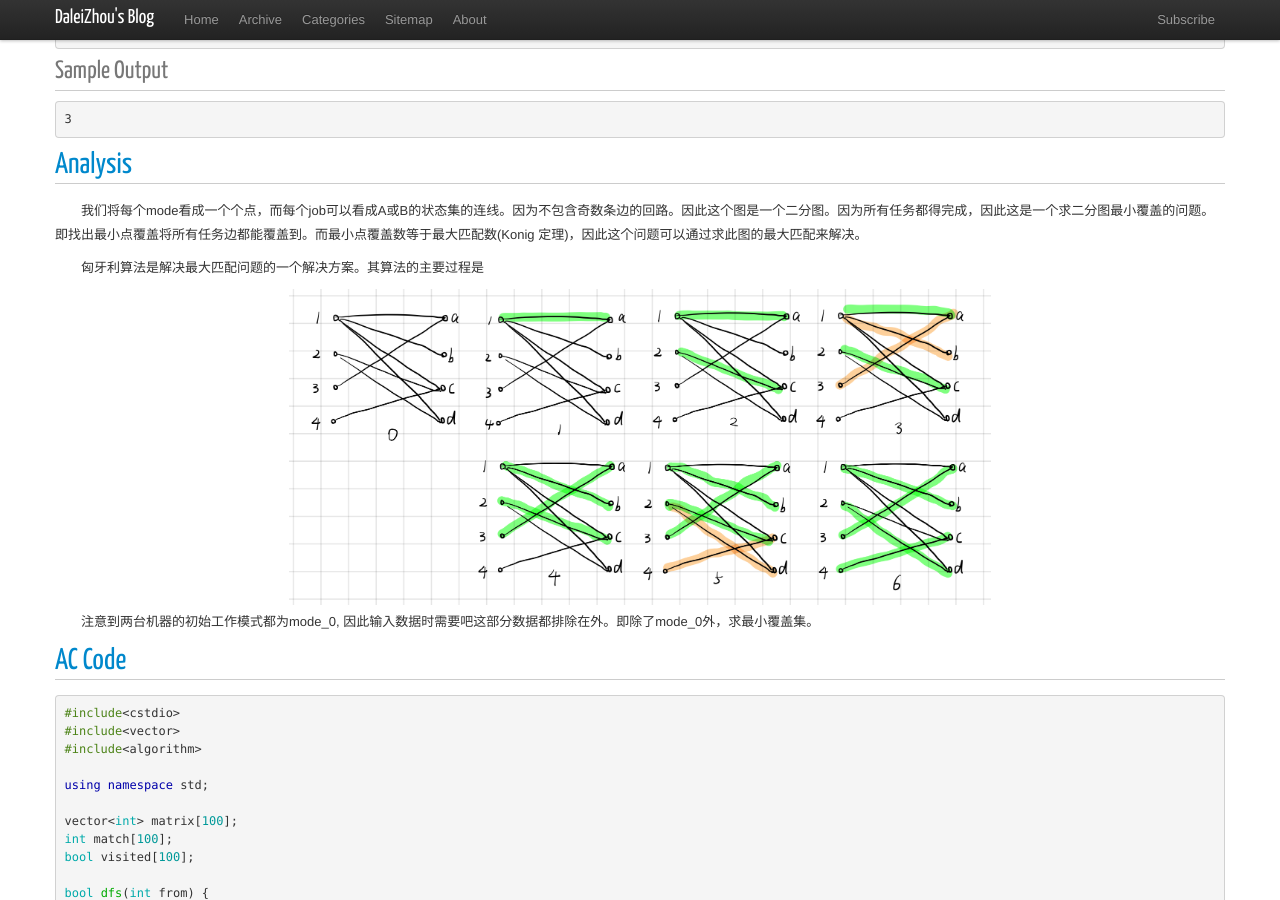
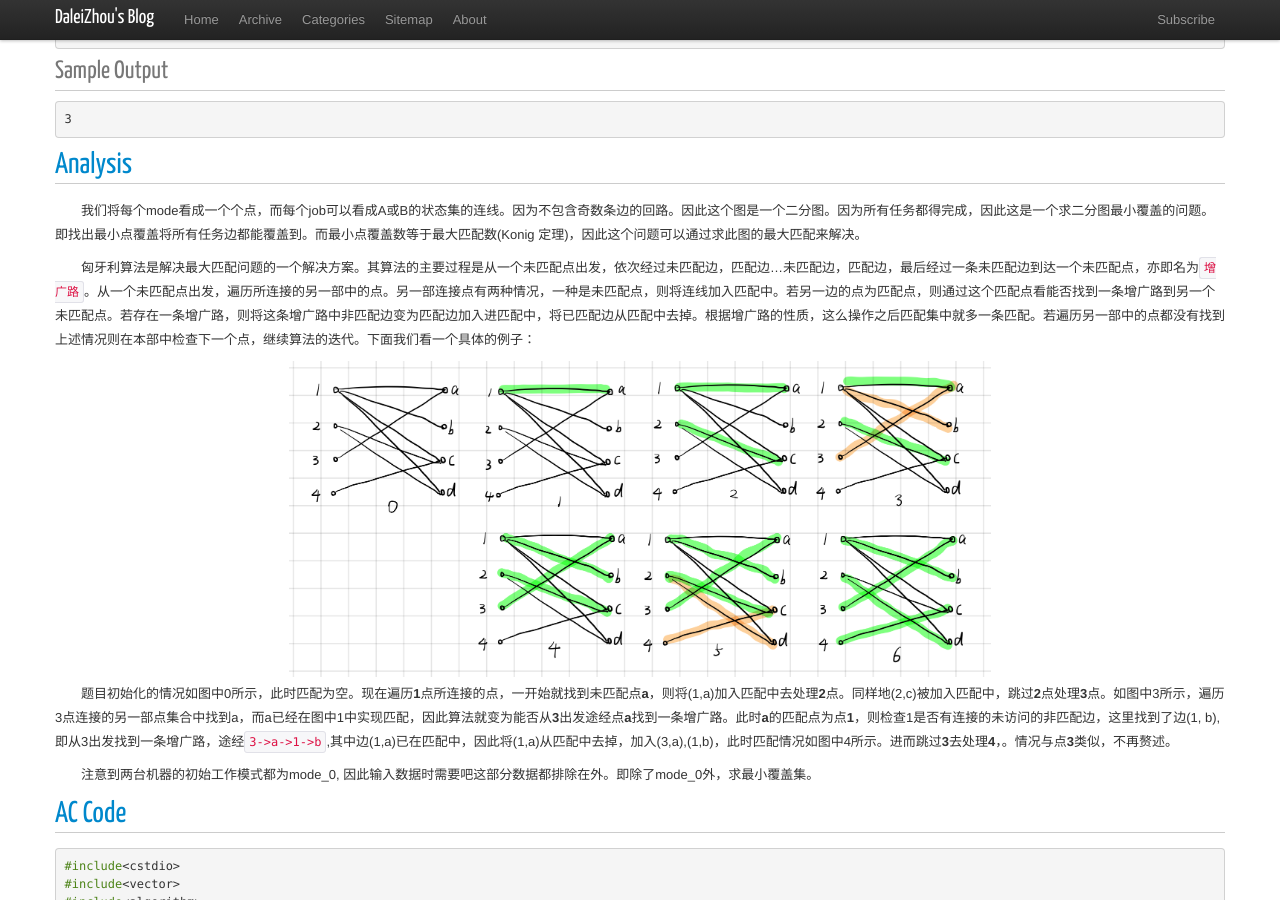
Before and after one commit to DaleiZhou/daleizhou.github.io, a Jekyll site: the page built from _posts/2018/2018-10-12-poj1325-machine-schedule.md, in a window 1280 px wide and 900 px high, scrolled down 1173 px. Built offline with Jekyll 4.4.1, drawn with Linux system fonts in a browser that asks for light colours; nearby versions of some CDN libraries; comment, search, counter and statistics services are not loaded.

Commit message:
poj1325 finish

```diff
--- a/_posts/2018/2018-10-12-poj1325-machine-schedule.md
+++ b/_posts/2018/2018-10-12-poj1325-machine-schedule.md
@@ -56,11 +56,13 @@ excerpt_separator: <!--more-->
 
 　　我们将每个mode看成一个个点，而每个job可以看成A或B的状态集的连线。因为不包含奇数条边的回路。因此这个图是一个二分图。因为所有任务都得完成，因此这是一个求二分图最小覆盖的问题。即找出最小点覆盖将所有任务边都能覆盖到。而最小点覆盖数等于最大匹配数(Konig 定理)，因此这个问题可以通过求此图的最大匹配来解决。
 
-　　匈牙利算法是解决最大匹配问题的一个解决方案。其算法的主要过程是
+　　匈牙利算法是解决最大匹配问题的一个解决方案。其算法的主要过程是从一个未匹配点出发，依次经过未匹配边，匹配边...未匹配边，匹配边，最后经过一条未匹配边到达一个未匹配点，亦即名为`增广路`。从一个未匹配点出发，遍历所连接的另一部中的点。另一部连接点有两种情况，一种是未匹配点，则将连线加入匹配中。若另一边的点为匹配点，则通过这个匹配点看能否找到一条增广路到另一个未匹配点。若存在一条增广路，则将这条增广路中非匹配边变为匹配边加入进匹配中，将已匹配边从匹配中去掉。根据增广路的性质，这么操作之后匹配集中就多一条匹配。若遍历另一部中的点都没有找到上述情况则在本部中检查下一个点，继续算法的迭代。下面我们看一个具体的例子：
 
 <div align="center">
 <img src="/assets/img/2018/10/12/hungary.png" width="60%" height="60%"/>
 </div>
+
+　　题目初始化的情况如图中0所示，此时匹配为空。现在遍历**1**点所连接的点，一开始就找到未匹配点**a**，则将(1,a)加入匹配中去处理**2**点。同样地(2,c)被加入匹配中，跳过**2**点处理**3**点。如图中3所示，遍历3点连接的另一部点集合中找到a，而a已经在图中1中实现匹配，因此算法就变为能否从**3**出发途经点**a**找到一条增广路。此时**a**的匹配点为点**1**，则检查1是否有连接的未访问的非匹配边，这里找到了边(1, b), 即从3出发找到一条增广路，途经`3->a->1->b`,其中边(1,a)已在匹配中，因此将(1,a)从匹配中去掉，加入(3,a),(1,b)，此时匹配情况如图中4所示。进而跳过**3**去处理**4**，。情况与点**3**类似，不再赘述。
 
 　　注意到两台机器的初始工作模式都为mode_0, 因此输入数据时需要吧这部分数据都排除在外。即除了mode_0外，求最小覆盖集。
 
```
